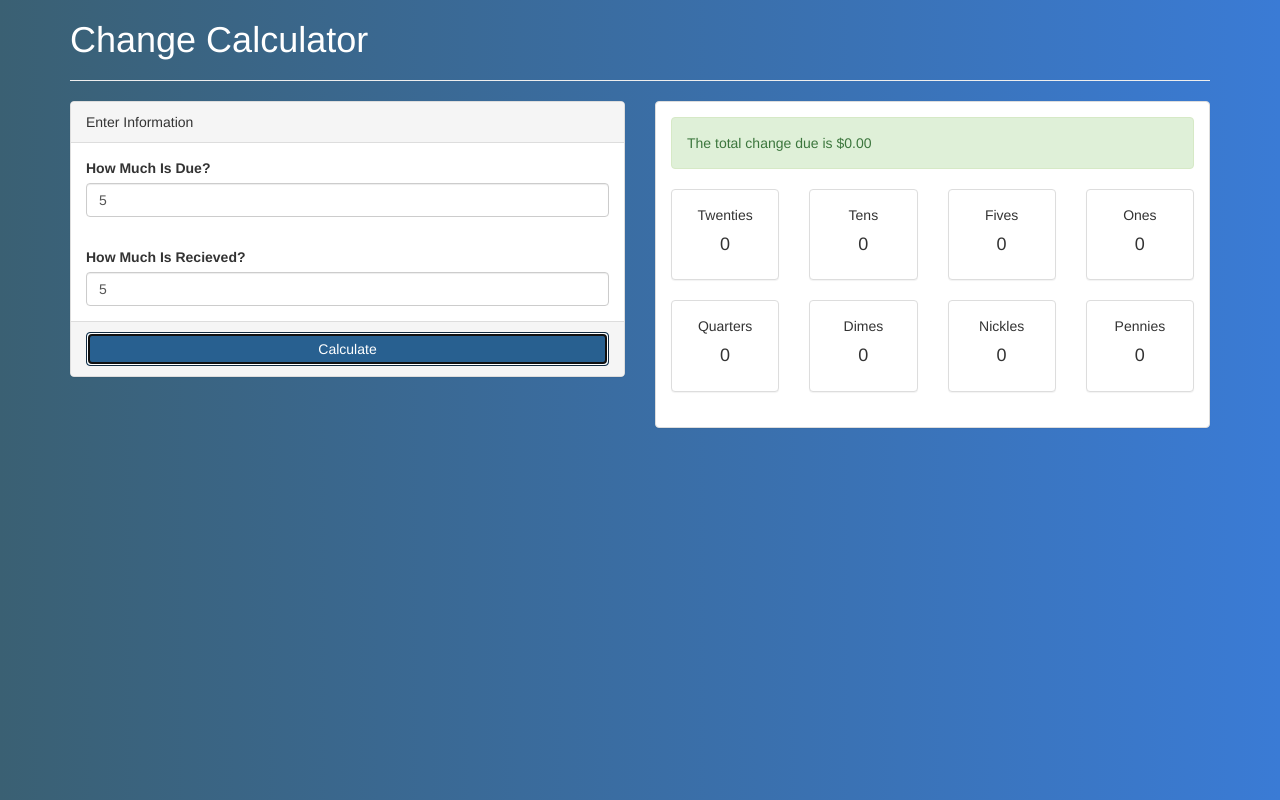
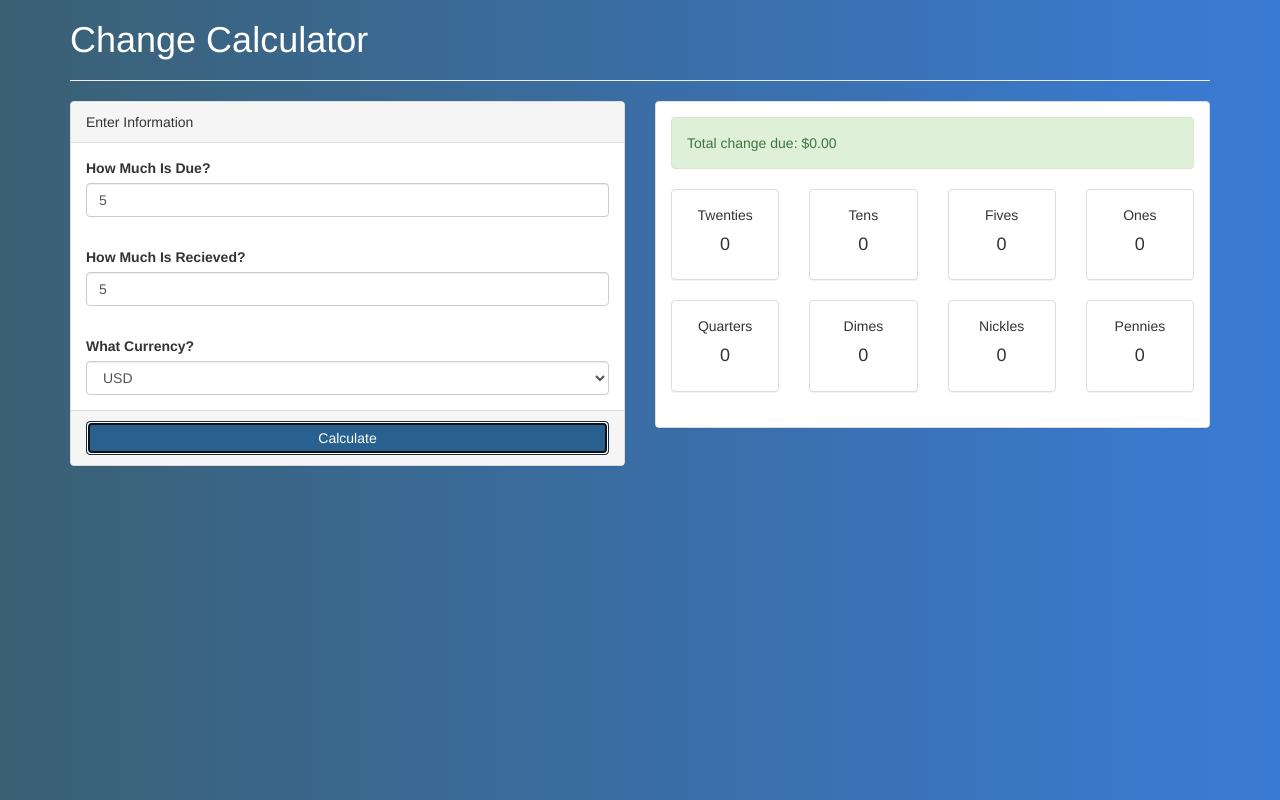
Before and after one commit to tianahayden/startnow-react100-change-calculator, a React app: page / in a window 1280 px wide. Both pictures are taken after typing "5", "5" into the empty fields and a click on the button "Calculate". Built offline with nearby package versions, Linux system fonts and the light colour scheme.

Commit message:
Added currency select dropdown. Created table component that renders when USD is selected. Now I need to work on rendering the table with currect values when current is EUR

```diff
--- a/src/app.jsx
+++ b/src/app.jsx
@@ -1,4 +1,118 @@
 import React, { Component } from 'react';
+
+class Table extends Component {
+  constructor(props) {
+    super(props);
+  }
+
+  render() {
+
+    if (this.props.selectedCurrency === 'USD') {
+
+      return (
+        <div className='col-sm-6'>
+          <div className='panel panel-default'>
+            <div className='panel-body'>
+              <div className='alert alert-success'>{this.props.outputMessage}{this.props.totalChangeDue}</div>
+
+              <div className='row'>
+                <div className='col-sm-3'>
+                  <div className='panel panel-default'>
+                    <div className='panel-body text-center'>
+                      Twenties
+                <h4 className='change'>
+                        {this.props.twenties}
+                      </h4>
+                    </div>
+                  </div>
+                </div>
+                <div className='col-sm-3'>
+                  <div className='panel panel-default'>
+                    <div className='panel-body text-center'>
+                      Tens
+                <h4 className='change'>
+                        {this.props.tens}
+                      </h4>
+                    </div>
+                  </div>
+                </div>
+                <div className='col-sm-3'>
+                  <div className='panel panel-default'>
+                    <div className='panel-body text-center'>
+                      Fives
+                <h4 className='change'>
+                        {this.props.fives}
+                      </h4>
+                    </div>
+                  </div>
+                </div>
+                <div className='col-sm-3'>
+                  <div className='panel panel-default'>
+                    <div className='panel-body text-center'>
+                      Ones
+                <h4 className='change'>
+                        {this.props.ones}
+                      </h4>
+                    </div>
+                  </div>
+                </div>
+              </div>
+
+              <div className='row'>
+                <div className='col-sm-3'>
+                  <div className='panel panel-default'>
+                    <div className='panel-body text-center'>
+                      Quarters
+                <h4 className='change'>
+                        {this.props.quarters}
+                      </h4>
+                    </div>
+                  </div>
+                </div>
+                <div className='col-sm-3'>
+                  <div className='panel panel-default'>
+                    <div className='panel-body text-center'>
+                      Dimes
+                <h4 className='change'>
+                        {this.props.dimes}
+                      </h4>
+                    </div>
+                  </div>
+                </div>
+                <div className='col-sm-3'>
+                  <div className='panel panel-default'>
+                    <div className='panel-body text-center'>
+                      Nickles
+                <h4 className='change'>
+                        {this.props.nickles}
+                      </h4>
+                    </div>
+                  </div>
+                </div>
+                <div className='col-sm-3'>
+                  <div className='panel panel-default'>
+                    <div className='panel-body text-center'>
+                      Pennies
+                <h4 className='change'>
+                        {this.props.pennies}
+                      </h4>
+                    </div>
+                  </div>
+                </div>
+              </div>
+            </div>
+          </div>
+        </div>
+      )
+    }
+
+
+
+  }
+
+}
+
+
 
 class App extends Component {
   constructor(props) {
@@ -19,14 +133,43 @@ class App extends Component {
       dimes: '',
       nickles: '',
       pennies: '',
+      outputMessage: '',
+      isToggle: false,
+      selectedCurrency: 'USD'
     };
 
     this.handleDueChange = this.handleDueChange.bind(this);
     this.handleRecievedChange = this.handleRecievedChange.bind(this);
     this.handleClick = this.handleClick.bind(this);
     this.calculateChange = this.calculateChange.bind(this);
+    this.handleSelectChange = this.handleSelectChange.bind(this);
 
   };
+
+  renderTable() {
+    return (
+      <Table
+        dueValue={this.state.dueValue}
+        recievedValue={this.state.recievedValue}
+        totalChangeDue={this.state.totalChangeDue}
+        dollars={this.state.dollars}
+        coins={this.state.coins}
+        dollarsOutput={this.state.dollarOutput}
+        twenties={this.state.twenties}
+        tens={this.state.tens}
+        fives={this.state.fives}
+        ones={this.state.ones}
+        coinsOutput={this.state.coinsOutput}
+        quarters={this.state.quarters}
+        dimes={this.state.dimes}
+        nickles={this.state.nickles}
+        pennies={this.state.pennies}
+        outputMessage={this.state.outputMessage}
+        isToggle={this.state.isToggle}
+        selectedCurrency={this.state.selectedCurrency}
+      />
+    )
+  }
 
   handleDueChange(event) {
     this.setState({
@@ -42,7 +185,17 @@ class App extends Component {
 
   handleClick() {
     this.calculateChange();
+
+    this.setState({
+      isToggle: true
+    })
   }
+
+  handleSelectChange(event) {
+    this.setState({
+      selectedCurrency: event.target.value
+    });
+  };
 
   calculateChange() {
     var totalChangeDue = (parseFloat(this.state.recievedValue) - parseFloat(this.state.dueValue)).toFixed(2);
@@ -100,6 +253,7 @@ class App extends Component {
       dimes: coinsOutput[1],
       nickles: coinsOutput[2],
       pennies: coinsOutput[3],
+      outputMessage: 'Total change due: $'
     })
 
 
@@ -124,11 +278,18 @@ class App extends Component {
               <div className='panel-heading'>Enter Information</div>
               <div className='panel-body'>
                 <label>How Much Is Due?</label>
-                <input value={dueValue} onChange={this.handleDueChange} name="amountDue" type="number" className="form-control" placeholder="Enter due" />
+                <input value={dueValue} onChange={this.handleDueChange} name="amountDue" type="number" className="form-control" placeholder="Enter due" required />
               </div>
               <div className='panel-body'>
                 <label>How Much Is Recieved?</label>
-                <input value={recievedValue} onChange={this.handleRecievedChange} name="amountReceived" type="number" className="form-control" placeholder="Enter recieved" />
+                <input value={recievedValue} onChange={this.handleRecievedChange} name="amountReceived" type="number" className="form-control" placeholder="Enter recieved" required />
+              </div>
+              <div className='panel-body'>
+                <label>What Currency?</label>
+                <select onChange={this.handleSelectChange} className="form-control">
+                  <option value="USD">USD</option>
+                  <option value="EUR">EUR</option>
+                </select>
               </div>
               <div className='panel-footer'>
                 <button onClick={this.handleClick} className='btn btn-primary btn-block'>Calculate</button>
@@ -136,102 +297,10 @@ class App extends Component {
             </div>
           </div>
 
-          <div className='col-sm-6'>
-            <div className='panel panel-default'>
-              <div className='panel-body'>
-                <div className='alert alert-success'>The total change due is ${this.state.totalChangeDue}</div>
+          {this.state.isToggle === true ? this.renderTable() : null}
 
-                <div className='row'>
-                  <div className='col-sm-3'>
-                    <div className='panel panel-default'>
-                      <div className='panel-body text-center'>
-                        Twenties
-                      <h4 className='change'>
-                          {this.state.twenties}
-                        </h4>
-                      </div>
-                    </div>
-                  </div>
-                  <div className='col-sm-3'>
-                    <div className='panel panel-default'>
-                      <div className='panel-body text-center'>
-                        Tens
-                      <h4 className='change'>
-                          {this.state.tens}
-                        </h4>
-                      </div>
-                    </div>
-                  </div>
-                  <div className='col-sm-3'>
-                    <div className='panel panel-default'>
-                      <div className='panel-body text-center'>
-                        Fives
-                      <h4 className='change'>
-                          {this.state.fives}
-                        </h4>
-                      </div>
-                    </div>
-                  </div>
-                  <div className='col-sm-3'>
-                    <div className='panel panel-default'>
-                      <div className='panel-body text-center'>
-                        Ones
-                      <h4 className='change'>
-                          {this.state.ones}
-                        </h4>
-                      </div>
-                    </div>
-                  </div>
-                </div>
 
-                <div className='row'>
-                  <div className='col-sm-3'>
-                    <div className='panel panel-default'>
-                      <div className='panel-body text-center'>
-                        Quarters
-                      <h4 className='change'>
-                          {this.state.quarters}
-                        </h4>
-                      </div>
-                    </div>
-                  </div>
-                  <div className='col-sm-3'>
-                    <div className='panel panel-default'>
-                      <div className='panel-body text-center'>
-                        Dimes
-                      <h4 className='change'>
-                          {this.state.dimes}
-                        </h4>
-                      </div>
-                    </div>
-                  </div>
-                  <div className='col-sm-3'>
-                    <div className='panel panel-default'>
-                      <div className='panel-body text-center'>
-                        Nickles
-                      <h4 className='change'>
-                          {this.state.nickles}
-                        </h4>
-                      </div>
-                    </div>
-                  </div>
-                  <div className='col-sm-3'>
-                    <div className='panel panel-default'>
-                      <div className='panel-body text-center'>
-                        Pennies
-                      <h4 className='change'>
-                          {this.state.pennies}
-                        </h4>
-                      </div>
-                    </div>
-                  </div>
-                </div>
-              </div>
-            </div>
-          </div>
-
-        </div>
-
+        </div >
       </div>
 
     )
```
